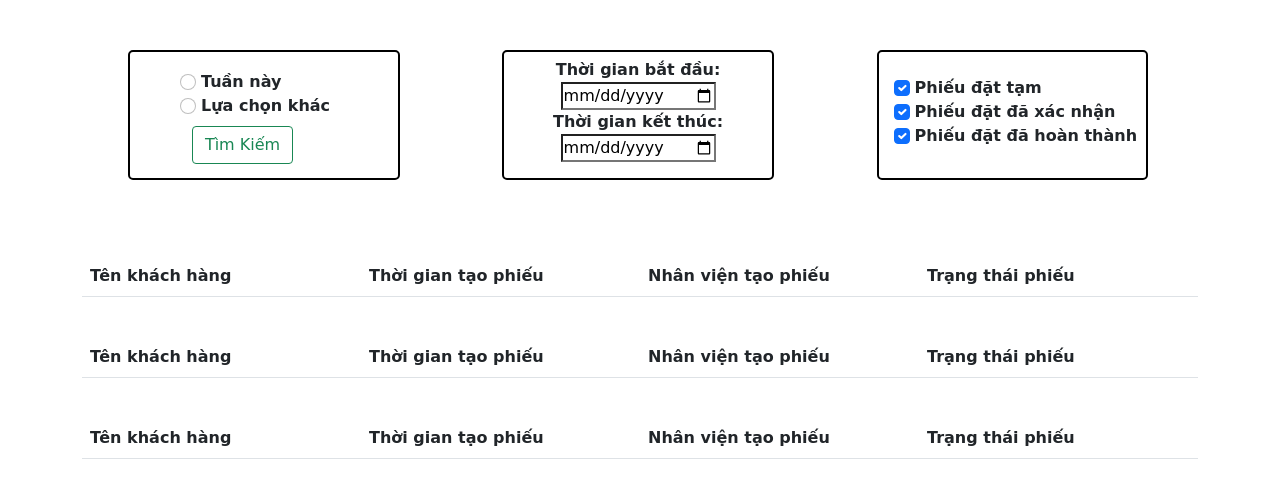
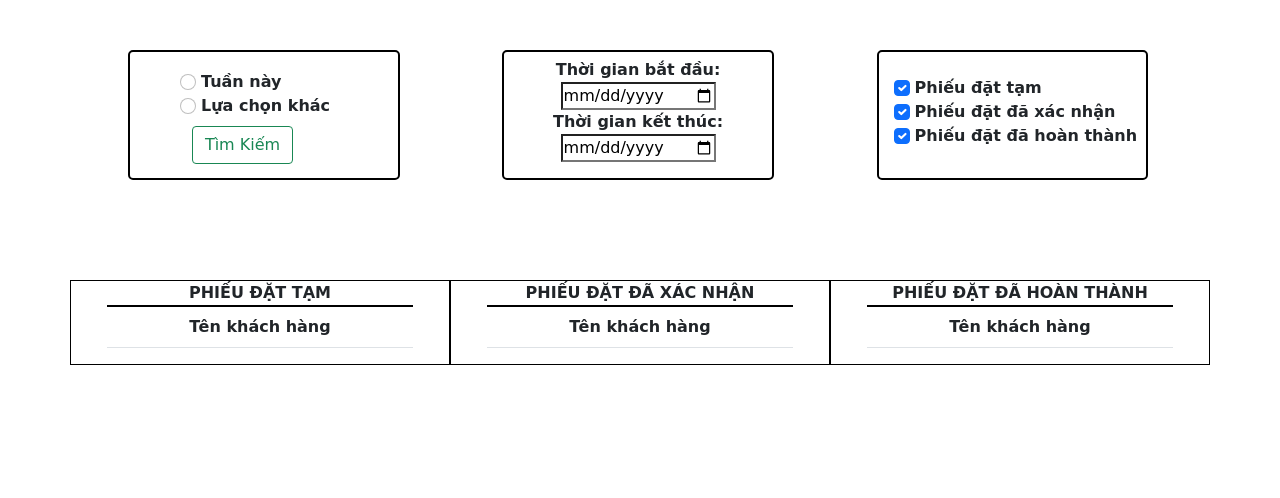
Before and after one commit to TuanNgayTho/API-KIOT, a Django app: page / in a window 1280 px wide. Shown: the part 133-631 px from the top of the page. Run offline with Django 4.2, Linux system fonts and the light colour scheme; data that the repository does not hold is empty.

Commit message:
Demo ver 3 colum

```diff
--- a/ReQuest.py
+++ b/ReQuest.py
@@ -34,7 +34,7 @@ myStatus = {
 
 def getdata():
     while True:
-        global f
+        global f, phieutam, xacnhan, hoanthanh
         time.sleep(random.randint(1, 2))
 
         mydb = mysql.connector.connect(
@@ -66,19 +66,44 @@ def getdata():
             'Authorization': 'Bearer ' + c,
         }
 
-        d = requests.get(urlStatus, params={'status': [1, 3, 5],
+        # Get API Phiết Tạm
+        PhieuTamGet = requests.get(urlStatus, params={'status': 1,
                                             'pageSize': 100,
                                             'lastModifiedFrom': starttime,
                                             'toDate': endtime, }, headers=header)
-        e = d.json()
-        rv = e['data']
-        f = sorted(rv, key=itemgetter('id',), reverse=True)
-        for m in f:
-            n = m['purchaseDate']
-            p = n.replace("T", "  Giờ: ")
-            m["purchaseDate"] = p
-        return f
 
+        PhieuTamJson = PhieuTamGet.json()
+        PhieuTamRv = PhieuTamJson['data']
+        phieutam = sorted(PhieuTamRv, key=itemgetter('id',), reverse=True)
 
+        #Get API Phiết Đã Xác Nhận
+        PhieuDaXacNhanGet = requests.get(urlStatus, params={'status': 5,
+                                            'pageSize': 100,
+                                            'lastModifiedFrom': starttime,
+                                            'toDate': endtime, }, headers=header)
+
+        PhieuDaXacNhanJson = PhieuDaXacNhanGet.json()
+        PhieuDaXacNhanRv = PhieuDaXacNhanJson['data']
+        xacnhan = sorted(PhieuDaXacNhanRv, key=itemgetter('id', ), reverse=True)
+
+        # Get API Phiết Đã Hoàn Thành
+        PhieuDaHoanThanhGet = requests.get(urlStatus, params={'status': 3,
+                                                            'pageSize': 100,
+                                                            'lastModifiedFrom': starttime,
+                                                            'toDate': endtime, }, headers=header)
+
+        PhieuDaHoanThanhJson = PhieuDaHoanThanhGet.json()
+        PhieuDaHoanThanhRv = PhieuDaHoanThanhJson['data']
+        hoanthanh = sorted(PhieuDaHoanThanhRv, key=itemgetter('id', ), reverse=True)
+        # for m in f:
+        #     n = m['purchaseDate']
+        #     p = n.replace("T", "  Giờ: ")
+        #     m["purchaseDate"] = p
+        # print(hoanthanh)
+        # print(xacnhan)
+        # print(phieutam)
+        return hoanthanh
+
+# getdata()
 def run():
     getdata()
--- a/kiotapi/templates/index.html
+++ b/kiotapi/templates/index.html
@@ -70,8 +70,11 @@
     </form>
 </div>
 
-<br>
+<div class="container mt-5">
+    <div class="row">
+        <div class="col-sm-4">
             <div class="container">
+                <b class="TitleOfTable">PHIẾU ĐẶT TẠM</b>
                 <table class="table table-hover">
                     <thead id = "mytable1">
 
@@ -81,8 +84,10 @@
                     </tbody>
                 </table>
             </div>
-<br>
+        </div>
+        <div class="col-sm-4">
             <div class="container">
+                <b class="TitleOfTable">PHIẾU ĐẶT ĐÃ XÁC NHẬN</b>
                 <table class="table table-hover">
                     <thead id="mytable2">
 
@@ -92,8 +97,10 @@
                     </tbody>
                 </table>
             </div>
-<br>
+        </div>
+        <div class="col-sm-4">
             <div class="container">
+                <b class="TitleOfTable">PHIẾU ĐẶT ĐÃ HOÀN THÀNH</b>
                 <table class="table table-hover">
                     <thead id="mytable3">
 
@@ -103,7 +110,9 @@
                     </tbody>
                 </table>
             </div>
-<br>
+        </div>
+    </div>
+</div>
 
 <!--<table>-->
 <!--    <thead>-->
--- a/kiotapi/urls.py
+++ b/kiotapi/urls.py
@@ -1,9 +1,11 @@
 from django.urls import path
-from .views import SnippetList, Snippetthoigian
+from .views import SnippetList, Snippetthoigian, SnippetListxacnhan, SnippetListphieutam
 
 
 urlpatterns = [
-    path('danhsach/', SnippetList.as_view()),
+    path('hoanthanh/', SnippetList.as_view()),
+    path('phieutam/', SnippetListphieutam.as_view()),
+    path('xacnhan/', SnippetListxacnhan.as_view()),
     path('chedotimkiem/', Snippetthoigian.as_view()),
 
 ]
--- a/kiotapi/views.py
+++ b/kiotapi/views.py
@@ -1,20 +1,31 @@
 from django.shortcuts import render
 from django.views import View
 import ReQuest
+import Thread
 from rest_framework.views import APIView
 from .serializers import SnippetSerial, SnippetSerialthoigian
 from rest_framework.response import Response
 from kiotapi.models import ThoiGian
-import Thread
 from datetime import date, timedelta
 
 
 class SnippetList(APIView):
     def get(self, request, format=None):
-        snippet = ReQuest.f
+        snippet = ReQuest.hoanthanh
         serializer = SnippetSerial(snippet, many=True)
         return Response(serializer.data)
 
+class SnippetListxacnhan(APIView):
+    def get(self, request, format=None):
+        snippet = ReQuest.xacnhan
+        serializer = SnippetSerial(snippet, many=True)
+        return Response(serializer.data)
+
+class SnippetListphieutam(APIView):
+    def get(self, request, format=None):
+        snippet = ReQuest.phieutam
+        serializer = SnippetSerial(snippet, many=True)
+        return Response(serializer.data)
 
 class Snippetthoigian(APIView):
     def get(self, request, format=None):
@@ -25,7 +36,7 @@ class Snippetthoigian(APIView):
 
 class IndexView(View):
     def get(self, request):
-        danhsach = ReQuest.f
+        danhsach = ReQuest.hoanthanh
         return render(request, "index.html", {'DS': danhsach})
 
     def post(self, request):
--- a/static/css/base.css
+++ b/static/css/base.css
@@ -76,7 +76,7 @@ th, td {
     padding-left: 100px;
 }
 
-.checkbox{
+.checkbox, .TitleOfTable{
     font-family: 'Smooch', cursive;
     align-items: center;
     display: flex;
@@ -134,3 +134,10 @@ th, td {
 .input{
     background-color: transparent;
 }
+.TitleOfTable{
+    border-bottom: 2px solid black;
+}
+.col-sm-4{
+    border: 1px solid black;
+    text-align: center;
+}
--- a/static/js/myscript.js
+++ b/static/js/myscript.js
@@ -9,7 +9,7 @@ phieutam.checked = true;
 daxacnhan.checked = true;
 hoanthanh.checked = true;
 function myfunc(){
-    $.get( "/api/danhsach/", function( data ) {
+    $.get( "/api/phieutam/", function( data ) {
         var DataTable = '';
         data.forEach(element => {
             if (phieutam.checked == true ){
@@ -18,9 +18,6 @@ function myfunc(){
                     `
                         <tr>
                             <td>${element.customerName}</td>
-                            <td>${element.purchaseDate}</td>
-                            <td>${element.soldByName}</td>
-                            <td>${element.statusValue}</td>
                         </tr>
                     `
                     DataTable += tr
@@ -29,7 +26,7 @@ function myfunc(){
         });
         $( "#tbtamthu" ).html(DataTable);
     });
-    $.get( "/api/danhsach/", function( data ) {
+    $.get( "/api/xacnhan/", function( data ) {
     var DataTable = '';
     data.forEach(element => {
         if (daxacnhan.checked == true ){
@@ -38,9 +35,6 @@ function myfunc(){
                 `
                     <tr>
                         <td>${element.customerName}</td>
-                        <td>${element.purchaseDate}</td>
-                        <td>${element.soldByName}</td>
-                        <td>${element.statusValue}</td>
                     </tr>
                 `
                 DataTable += tr
@@ -49,7 +43,7 @@ function myfunc(){
     });
     $( "#tbxacnhan" ).html(DataTable);
 });
-    $.get( "/api/danhsach/", function( data ) {
+    $.get( "/api/hoanthanh/", function( data ) {
     var DataTable = '';
     data.forEach(element => {
         if (hoanthanh.checked == true ){
@@ -58,9 +52,6 @@ function myfunc(){
                 `
                     <tr>
                         <td>${element.customerName}</td>
-                        <td>${element.purchaseDate}</td>
-                        <td>${element.soldByName}</td>
-                        <td>${element.statusValue}</td>
                     </tr>
                 `
                 DataTable += tr
@@ -88,9 +79,6 @@ var title =
         `
             <tr>
                 <th>Tên khách hàng</th>
-                <th>Thời gian tạo phiếu</th>
-                <th>Nhân viện tạo phiếu</th>
-                <th>Trạng thái phiếu</th>
             </tr>
         `
 
```
Lines whose indentation alone changed are shown as unchanged.
